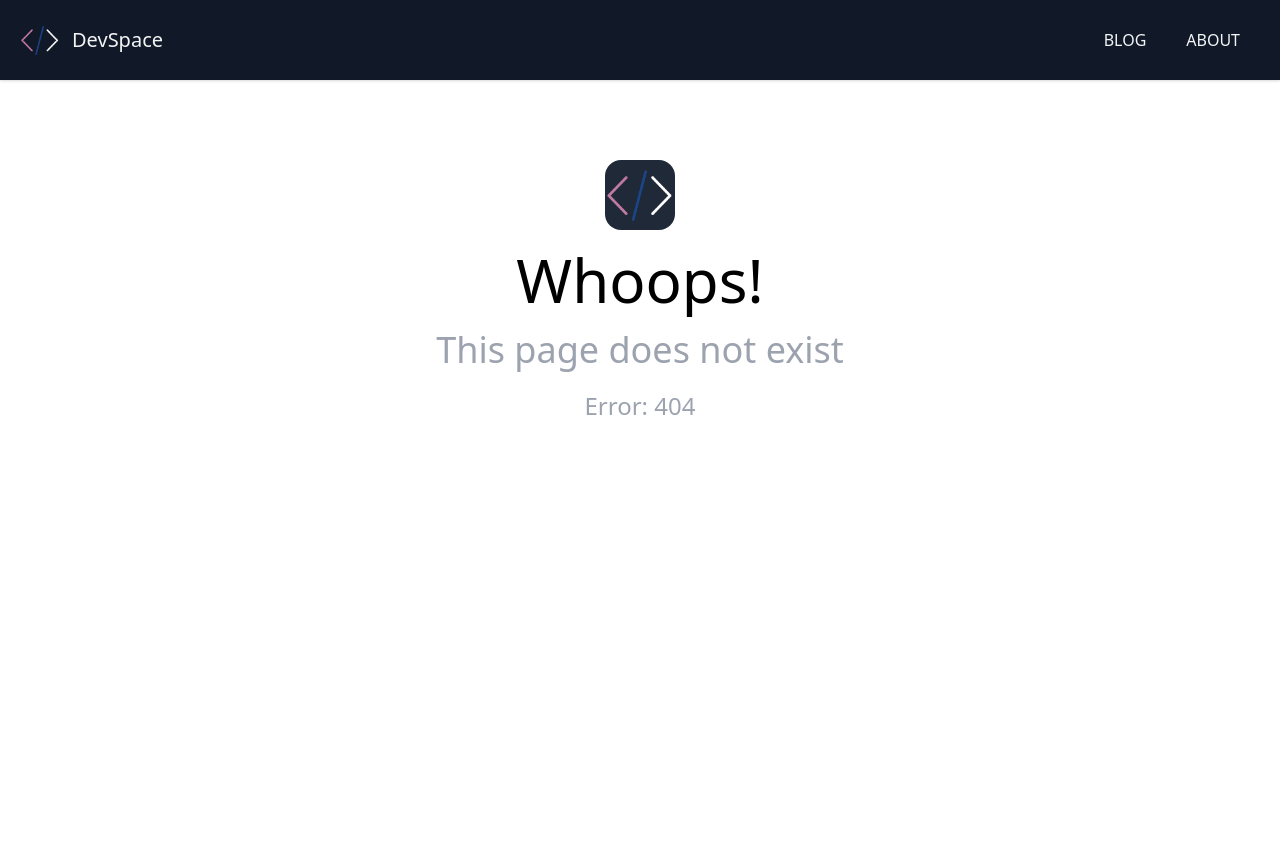
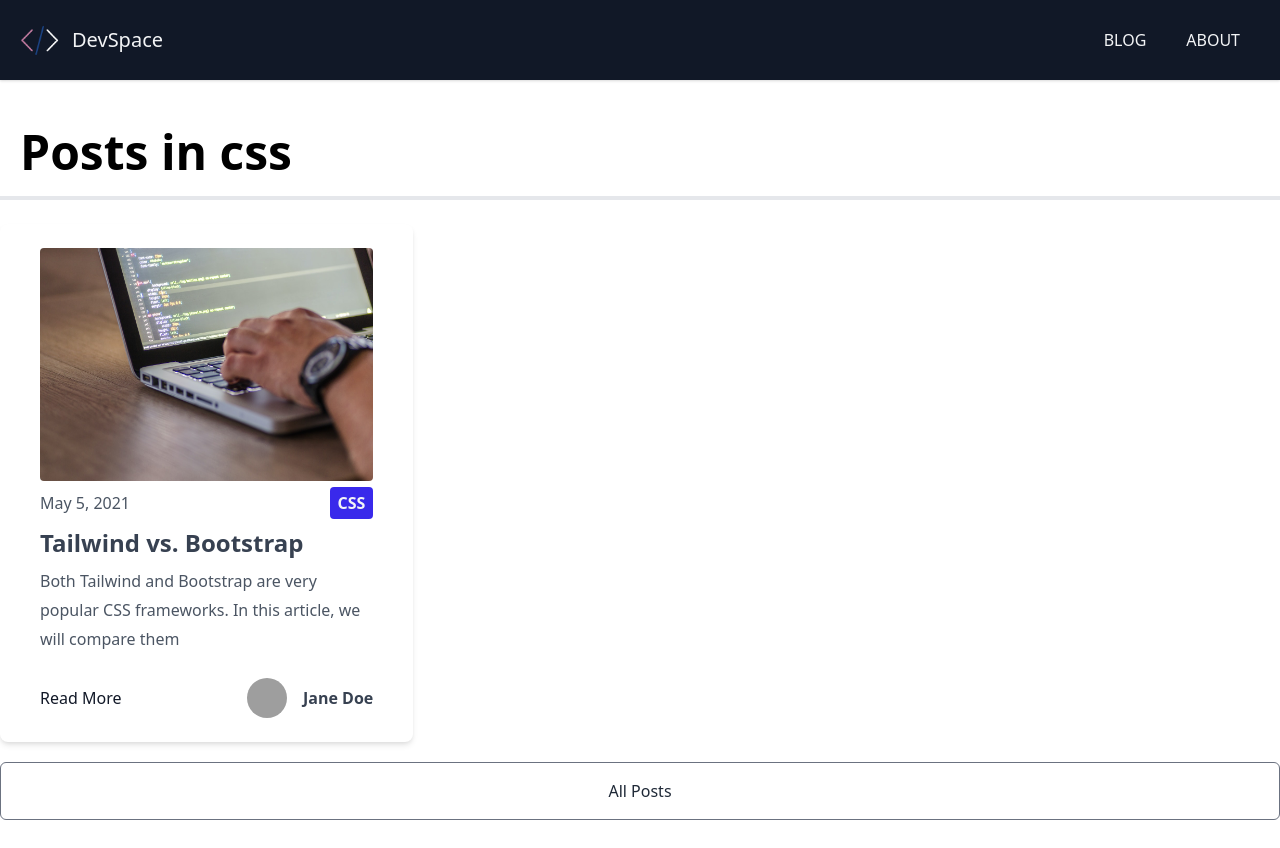
Before and after one commit to jonathanjacka/devspace-blog, a Next.js app: page /blog/category/css in a window 1280 px wide. Before the commit this address had no page. Before the commit the page ends 800 px from the top, so only its background shows below. Built offline with nearby package versions, Linux system fonts and the light colour scheme; grey boxes are pictures that could not be loaded.

Commit message:
Added category pages with navigation

```diff
--- a/pages/_app.js
+++ b/pages/_app.js
@@ -1,7 +1,7 @@
-import '../styles/globals.css'
+import '../styles/globals.css';
 
 function MyApp({ Component, pageProps }) {
-  return <Component {...pageProps} />
+  return <Component {...pageProps} />;
 }
 
-export default MyApp
+export default MyApp;
--- /dev/null
+++ b/pages/blog/category/[category_name].js
@@ -0,0 +1,85 @@
+import fs from 'fs';
+import path from 'path';
+import Link from 'next/link';
+import matter from 'gray-matter';
+import Layout from '@/components/Layout';
+import Post from '@/components/Post';
+import { sortByDate } from '@/utils/index';
+
+export async function getStaticPaths() {
+  const files = fs.readdirSync(path.join('posts'));
+
+  const categories = files.map((filename) => {
+    const markdownWithMeta = fs.readFileSync(
+      path.join('posts', filename),
+      'utf-8'
+    );
+
+    const { data: frontmatter } = matter(markdownWithMeta);
+
+    return frontmatter.category.toLowerCase();
+  });
+
+  const paths = categories.map((category) => ({
+    params: { category_name: category },
+  }));
+
+  return {
+    paths,
+    fallback: false,
+  };
+}
+
+export async function getStaticProps({ params: { category_name } }) {
+  const files = fs.readdirSync(path.join('posts'));
+
+  const posts = files.map((fileName) => {
+    const slug = fileName.replace('.md', '');
+
+    const markdownWithMeta = fs.readFileSync(
+      path.join('posts', fileName),
+      'utf-8'
+    );
+
+    const { data: frontmatter } = matter(markdownWithMeta);
+
+    return {
+      slug,
+      frontmatter,
+    };
+  });
+
+  //Filter posts by category
+  const categoryPosts = posts.filter(
+    (post) => post.frontmatter.category.toLowerCase() === category_name
+  );
+
+  return {
+    props: {
+      posts: categoryPosts.sort(sortByDate),
+      categoryName: category_name,
+    },
+  };
+}
+
+export default function CategoryBlogPage({ posts, categoryName }) {
+  return (
+    <Layout>
+      <h1 className='text-5xl border-b-4 p-5 font-bold'>
+        Posts in {categoryName}
+      </h1>
+
+      <div className='grid md:grid-cols-2  lg:grid-cols-3 gap-5'>
+        {posts.map((post, index) => (
+          <Post key={index} post={post} />
+        ))}
+      </div>
+
+      <Link href='/blog'>
+        <a className='block text-center border border-gray-500 text-gray-800 rounded-md py-4 my-5 transition duration-500 ease select-none hover:text-white hover:bg-gray-900 focus:outline-none focus:shadow-outline w-full'>
+          All Posts
+        </a>
+      </Link>
+    </Layout>
+  );
+}
```
